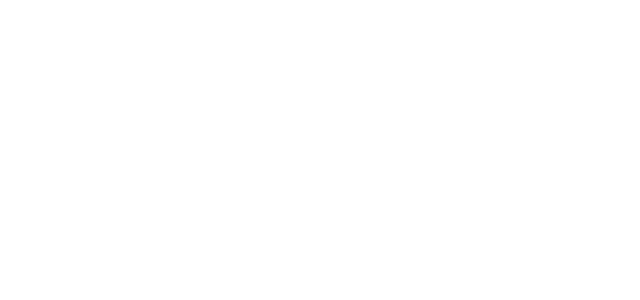
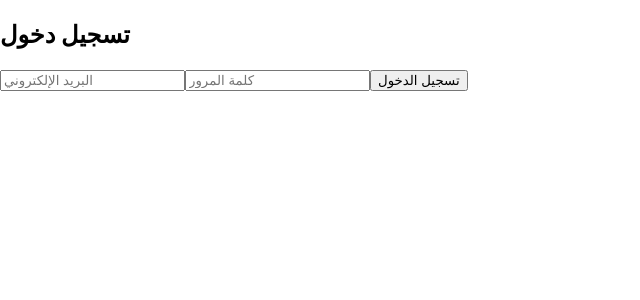
Before and after one commit to alqadrynzar/admin-panel, a React (Create React App) app: page / in a window 1280 px wide. Before the commit this address had no page. Shown: the top 300 px of the page, without its empty margins (0-640 px from the left). Built offline with nearby package versions, Linux system fonts and the light colour scheme.

Commit message:
أضافت التوجيه بعد تسجيل الدخول وإعداد المسارات

```diff
--- a/src/App.js
+++ b/src/App.js
@@ -1,7 +1,7 @@
 import React from "react";
-import { BrowserRouter as Router, Routes, Route } from 'react-router-dom'; // استيراد Router
+import { BrowserRouter as Router, Routes, Route } from 'react-router-dom';
 
-import Login from "./pages/Login"; // استيراد صفحة تسجيل الدخول
+import Login from './pages/Login'; // استيراد صفحة تسجيل الدخول
 import Dashboard from './pages/Dashboard'; // استيراد صفحة لوحة التحكم
 
 function App() {
@@ -13,6 +13,9 @@ function App() {
 
         {/* مسار لوحة التحكم */}
         <Route path="/dashboard" element={<Dashboard />} />
+
+        {/* إضافة مسار افتراضي / لتوجيه المستخدم إلى صفحة تسجيل الدخول */}
+        <Route path="/" element={<Login />} />
       </Routes>
     </Router>
   );
--- a/src/pages/Dashboard.js
+++ b/src/pages/Dashboard.js
@@ -4,7 +4,6 @@ function Dashboard() {
   return (
     <div>
       <h1>مرحبًا بك في لوحة التحكم!</h1>
-      {/* محتوى لوحة التحكم سيكون هنا */}
     </div>
   );
 }
```
